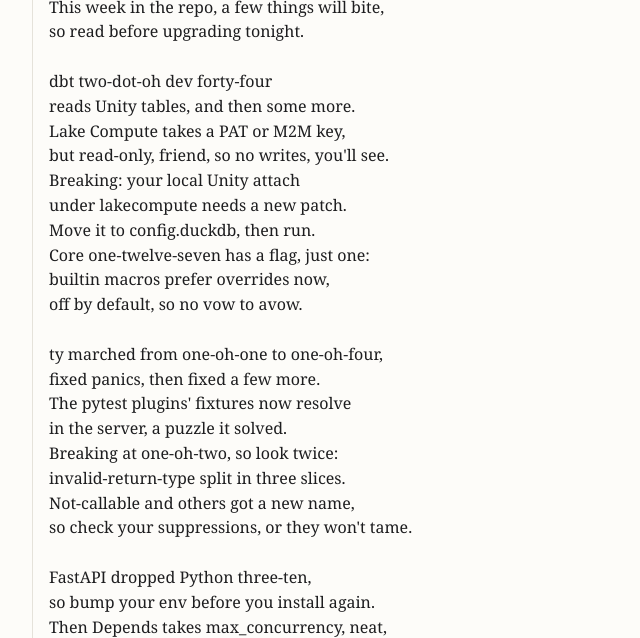
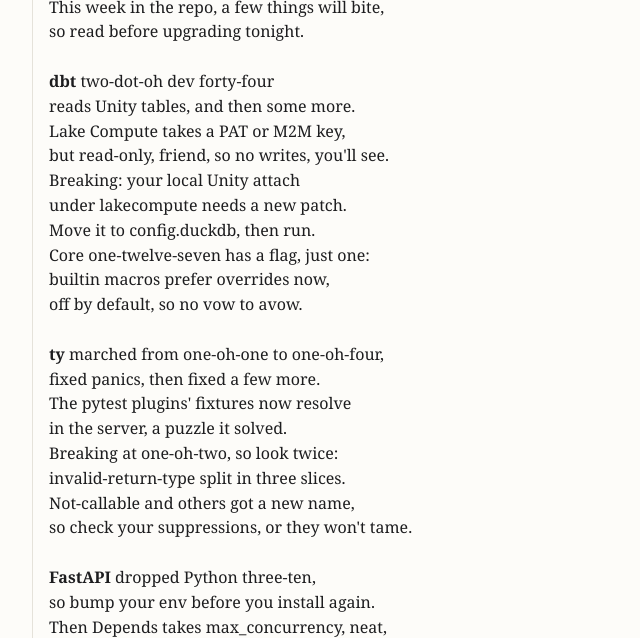
Before and after one commit to changelog-chronicles/changelog-chronicles.github.io, a plain HTML site: page index.html in a window 1280 px wide. Shown: the part 252-890 px from the top of the page, 192-832 px from the left. Drawn offline with Linux system fonts and the light colour scheme.

Commit message:
site: 184 pages

```diff
--- a/index.html
+++ b/index.html
@@ -22,7 +22,7 @@
   <pre>This week in the repo, a few things will bite,
 so read before upgrading tonight.
 
-dbt two-dot-oh dev forty-four
+<strong>dbt</strong> two-dot-oh dev forty-four
 reads Unity tables, and then some more.
 Lake Compute takes a PAT or M2M key,
 but read-only, friend, so no writes, you&#39;ll see.
@@ -33,7 +33,7 @@ Core one-twelve-seven has a flag, just one:
 builtin macros prefer overrides now,
 off by default, so no vow to avow.
 
-ty marched from one-oh-one to one-oh-four,
+<strong>ty</strong> marched from one-oh-one to one-oh-four,
 fixed panics, then fixed a few more.
 The pytest plugins&#39; fixtures now resolve
 in the server, a puzzle it solved.
@@ -42,7 +42,7 @@ invalid-return-type split in three slices.
 Not-callable and others got a new name,
 so check your suppressions, or they won&#39;t tame.
 
-FastAPI dropped Python three-ten,
+<strong>FastAPI</strong> dropped Python three-ten,
 so bump your env before you install again.
 Then Depends takes max_concurrency, neat,
 to cap how many run at once. Sweet.
```
Also changed, not shown: weekly/2026-11-17.html (+3 -3 lines).
